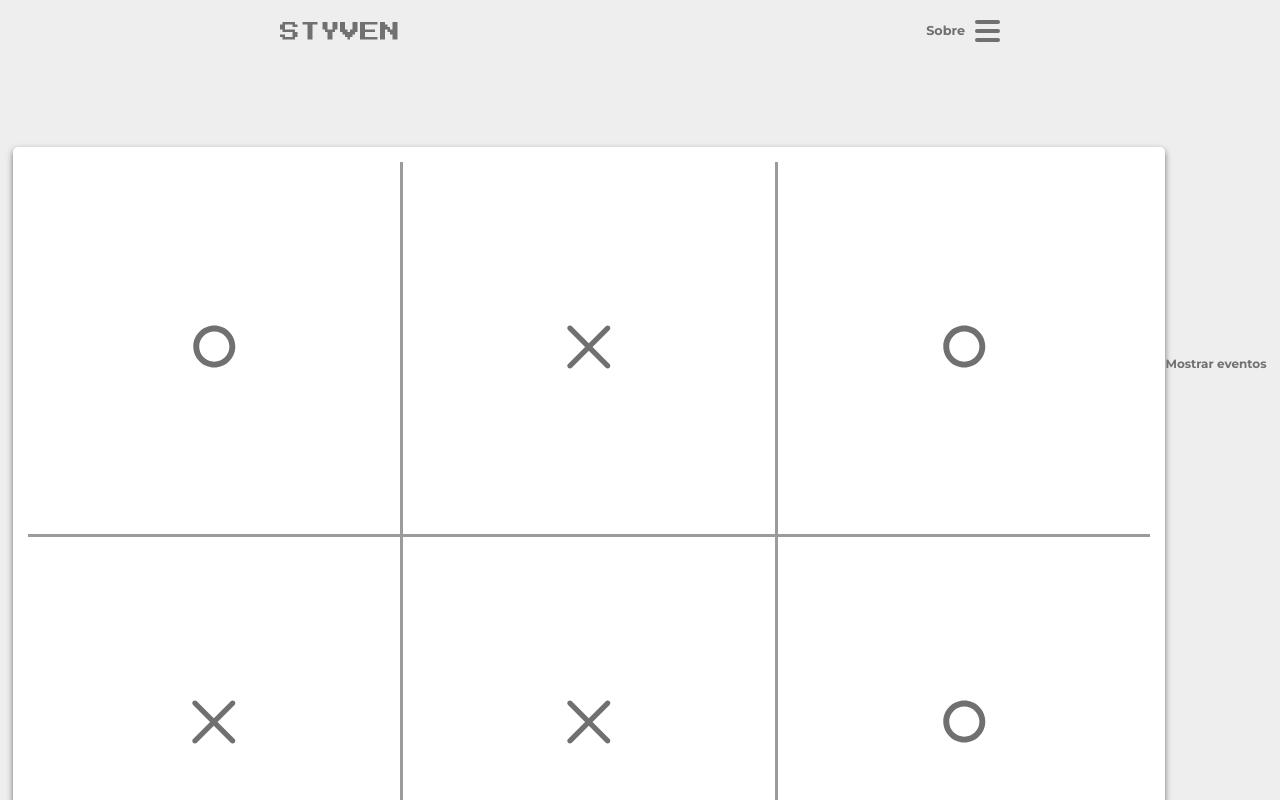
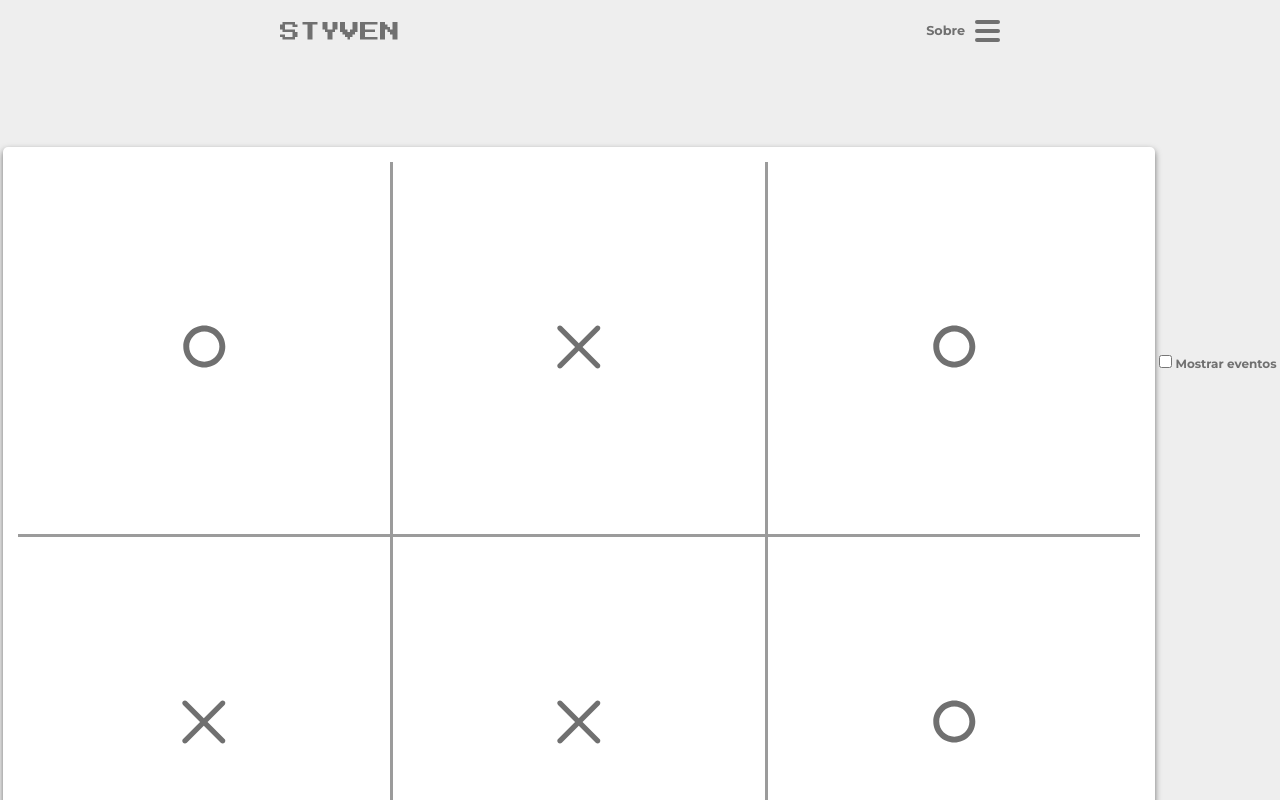
Before and after one commit to StyvenNoronha/JogoDaVelha, a React (Vite) app: page / in a window 1280 px wide. Shown: the top 800 px of the page. Built offline with nearby package versions, Linux system fonts and the light colour scheme.

Commit message:
Criado o inmput checbox

```diff
--- a/src/main.jsx
+++ b/src/main.jsx
@@ -9,6 +9,7 @@
 import Header from './components/Header'
 import Hashtag from './components/Hashtag'
 import Label from './objects/Label'
+import Input from './objects/Input'
 
 
 ReactDOM.createRoot(document.getElementById("root")).render(
@@ -16,7 +17,8 @@
     <main className="main">
       <Header />
       <Hashtag />
-      <Label content ="Mostrar eventos"/>
+      <Input value="show" />
+      <Label content="Mostrar eventos" />
     </main>
   </React.StrictMode>
 )
--- /dev/null
+++ b/src/objects/Input/index.jsx
@@ -0,0 +1,9 @@
+import React from "react";
+
+import './style.css'
+
+const Input = (props) => (
+  <input type="checkbox" value={props.value} />
+)
+
+export default Input;
```
Also changed, not shown: src/objects/Input/style.css (added).
